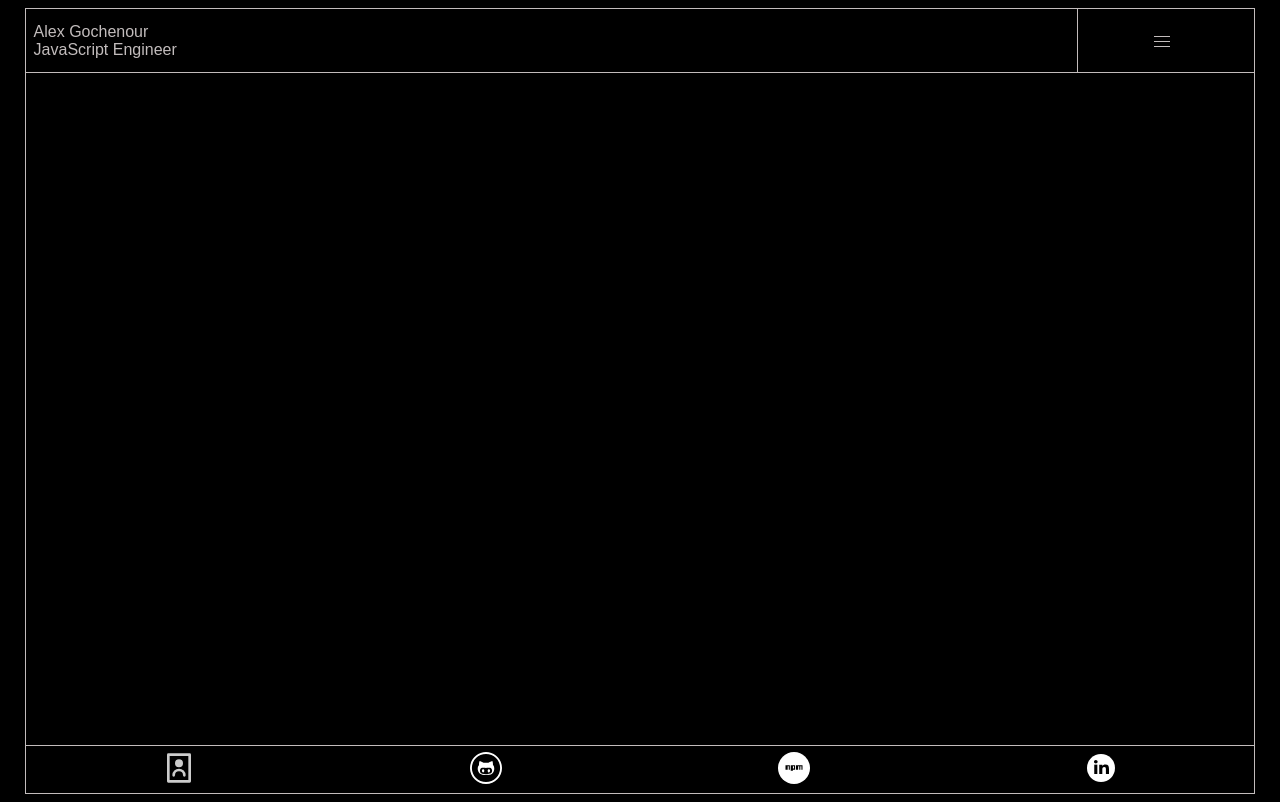
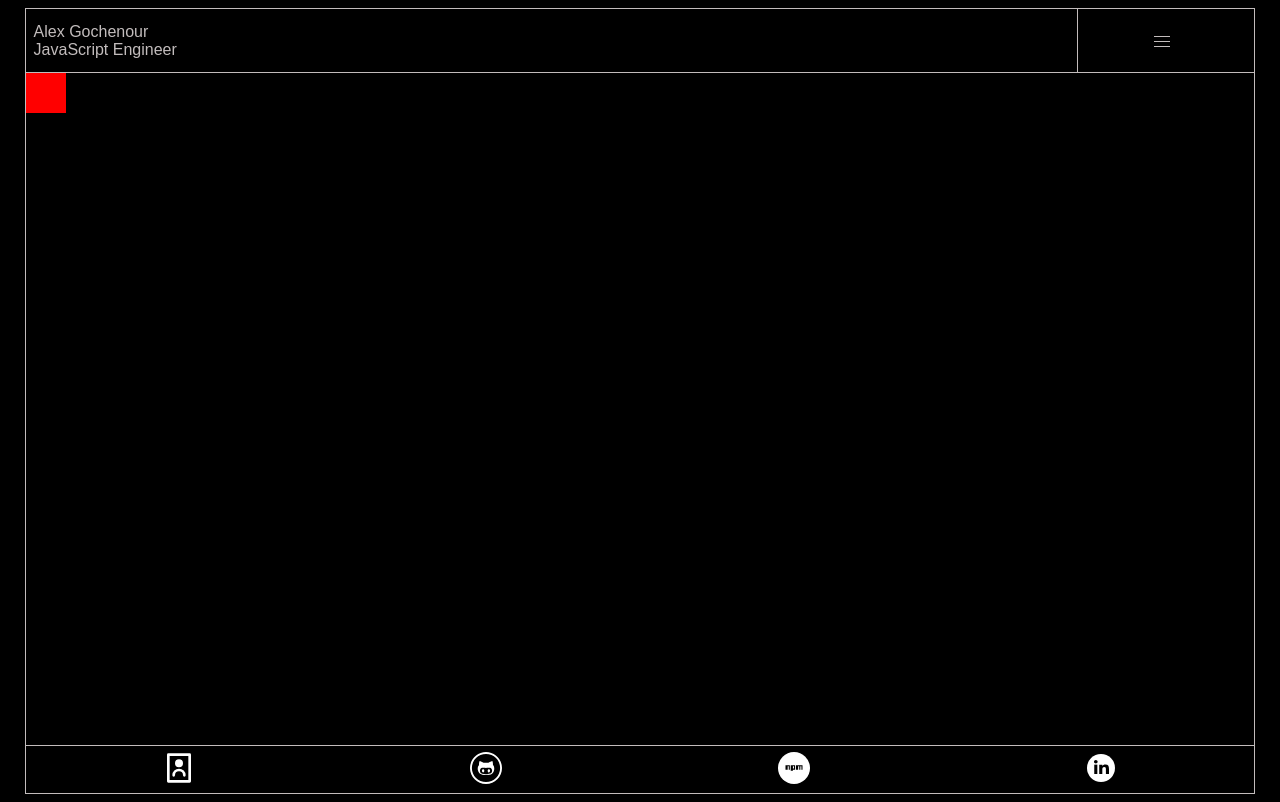
Before and after one commit to chunyukuo88/portfolio2, a React (Create React App) app: page / in a window 1280 px wide. Built offline with nearby package versions, Linux system fonts and the light colour scheme; what aws-amplify would draw is missing.

Commit message:
Problem-free sizing

```diff
--- a/src/App.css
+++ b/src/App.css
@@ -30,14 +30,21 @@ header {
   /*height: 4em;*/
 }
 
-section {
+section img {
   /*  */
+}
+
+#dark-mode-toggler {
+  height: 2.5em;
+  width: 2.5em;
+  background-color: red;
 }
 
 footer {
   border-top: var(--border);
   height: 3em;
   display: grid;
+  cursor: pointer;
   grid-template-columns: repeat(4, 25%);
 }
 
--- a/src/App.jsx
+++ b/src/App.jsx
@@ -1,13 +1,19 @@
 import { useState } from 'react';
 import { Divide as Hamburger } from 'hamburger-react'
 import './App.css';
-import Mail from 'src/common/icons/contact.svg';
 import GitHub from 'src/common/icons/contact_GH.svg';
 import NPM from 'src/common/icons/contact_NPM.svg'
 import LinkedIn from 'src/common/icons/contact_LinkedIn.svg';
 
+
+import Mail from 'src/common/icons/contact.svg';
+import DarkModeToggler from 'src/common/icons/darkModeToggler.png';
+import { easterEgg } from './common/strings';
+
 function App(){
   const [ menuIsOpen, setMenuIsOpen ] = useState(false);
+  console.log(`%c${easterEgg}`, 'color: yellow; background: black');
+  console.log('%cgithub.com/chunyukuo88/portfolio2', 'color: yellow; font-size: 2em; background: black;');
 
   const menuButtonHandler = () => setMenuIsOpen(!menuIsOpen);
 
@@ -29,7 +35,11 @@ function App(){
         </div>
       </header>
 
-      <section></section>
+      <section>
+        <div id='dark-mode-toggler'>
+          <img src={DarkModeToggler} alt="Exercise icon"/>
+        </div>
+      </section>
 
       <footer>
         <span><img className='main-icons' src={Mail} alt="Exercise icon"/></span>
--- a/src/common/strings.js
+++ b/src/common/strings.js
@@ -20,6 +20,9 @@ export const easterEgg = `
 
 
   You found the easter egg!
+  You know what's even better than easter eggs? Amazing unit tests, 100% coverage,
+  and TDD! I'm passionate about writing readable, maintainable code that is easy
+  to work with. Here's the code for this site:
 
 `;
 
```
Also changed, not shown: src/common/icons/contact.svg, src/common/icons/darkModeToggler.png (added).
